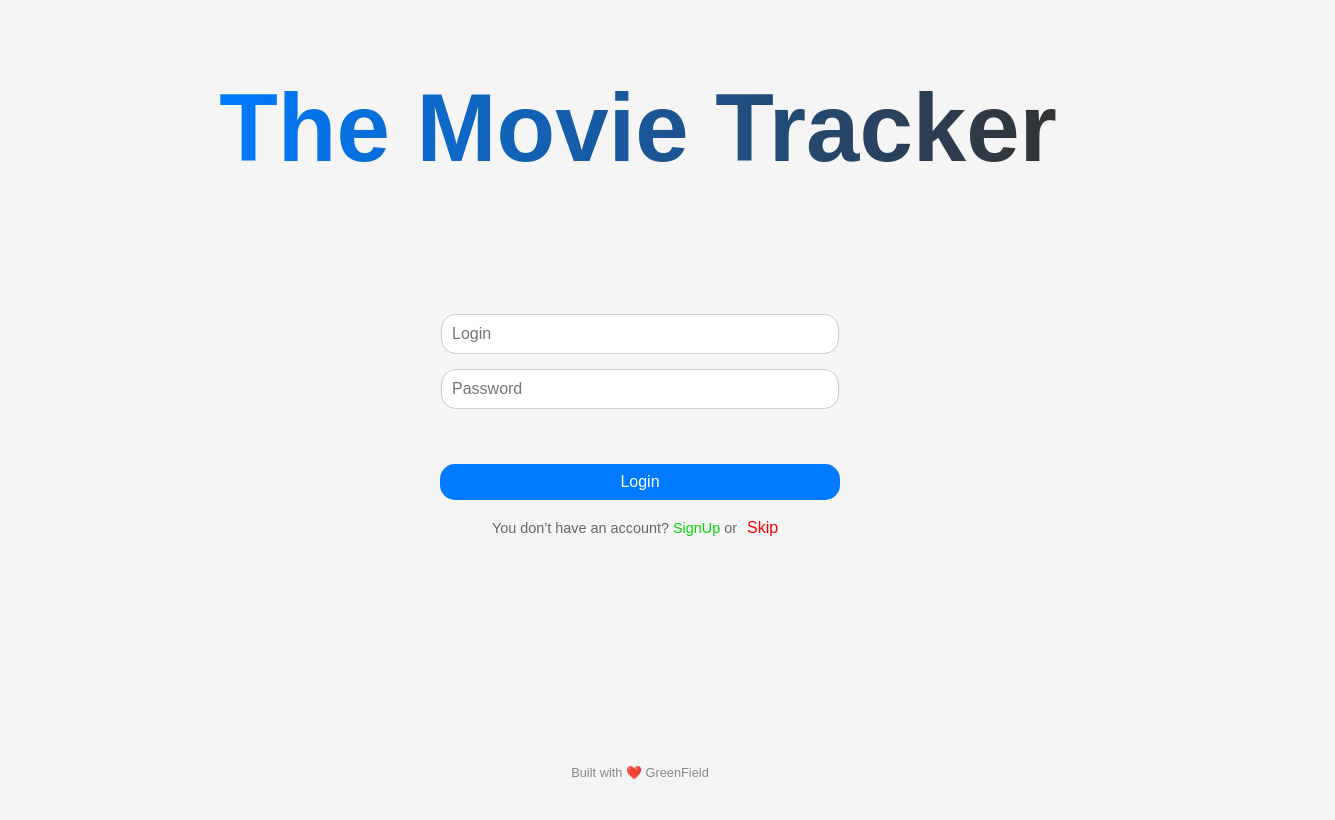
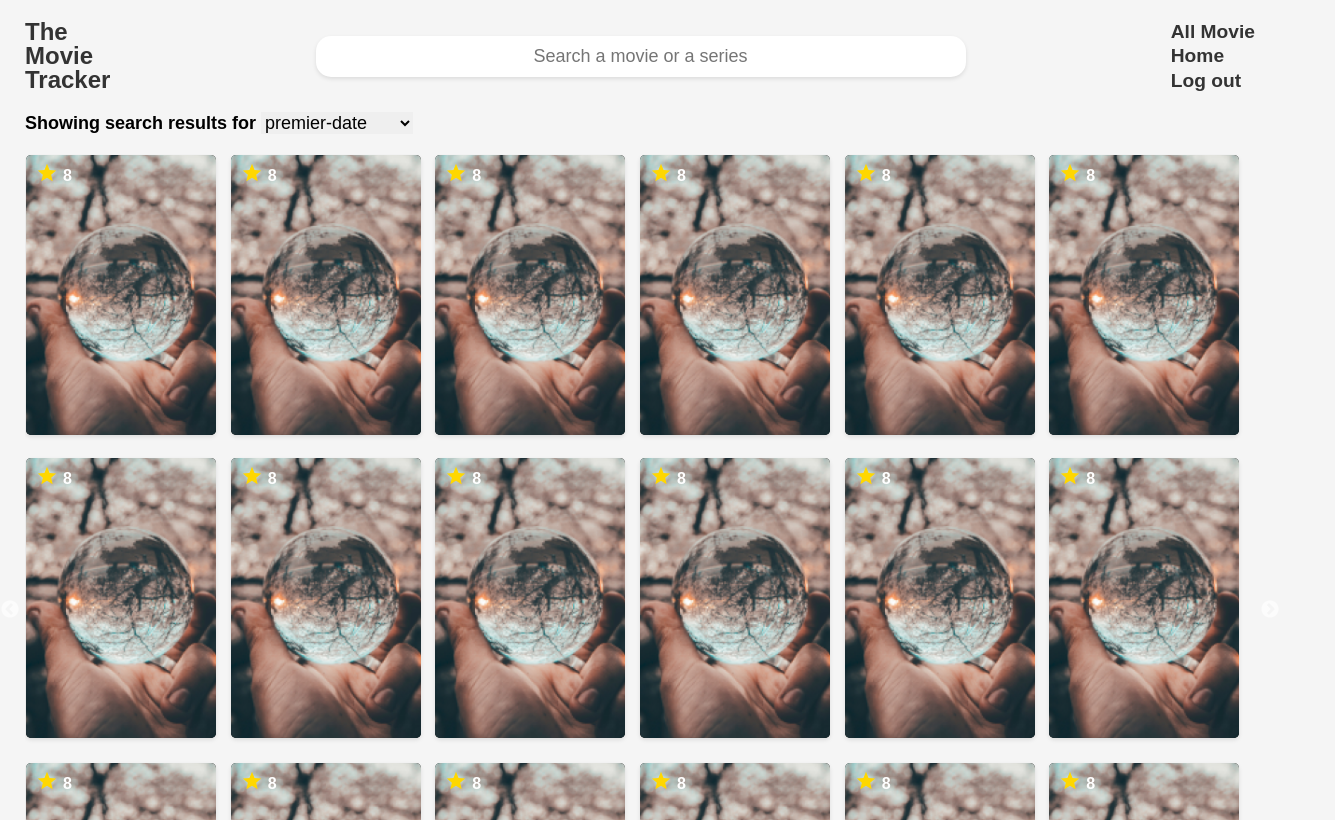
Before and after one commit to maksimpronin1991/GreenField-MovieFinder, a React (Vite) app: page / in a window 1280 px wide. Shown: the whole page, 1335 px wide, since content can reach past the window. Built offline with nearby package versions, Linux system fonts and the light colour scheme.

Commit message:
feat: routes with AppRoute

```diff
--- a/src/components/header/header.tsx
+++ b/src/components/header/header.tsx
@@ -1,11 +1,12 @@
 import { Link } from "react-router-dom";
 import styles from './header.module.css'
+import { AppRoute } from "../../const";
 
 const Header = () => {
     return (
         <div className={styles.topContainer}>
             {/* Заголовок */}
-            <Link to="/home"><h1 className={styles.title}>The<br />Movie<br /> Tracker</h1></Link>
+            <Link to={AppRoute.Home}><h1 className={styles.title}>The<br />Movie<br /> Tracker</h1></Link>
 
             {/* Поисковая строка */}
             <div className={styles.searchBar}>
@@ -13,9 +14,9 @@ const Header = () => {
             </div>
             <nav className={styles.navigation}>
                 <ul className={styles.navigationList}>
-                    <li className="navigationItem"><Link to="/searchScreen" className="navugationLink">All Movie</Link></li>
-                    <li className="navigationItem"><Link to="/home" className="navugationLink">Home</Link></li>
-                    <li className="navigationItem"><Link to="/" className="navugationLink">Log out</Link></li>
+                    <li className="navigationItem"><Link to={AppRoute.SearchScreen} className="navugationLink">All Movie</Link></li>
+                    <li className="navigationItem"><Link to={AppRoute.Home} className="navugationLink">Home</Link></li>
+                    <li className="navigationItem"><Link to={AppRoute.Login} className="navugationLink">Log out</Link></li>
                 </ul>
             </nav>
         </div>
--- a/src/const.ts
+++ b/src/const.ts
@@ -1,7 +1,7 @@
 export enum AppRoute {
-  Login = '/',
+  Login = '/login',
   Registration = '/registration',
   Home = '/home',
   MovieScreen = '/movieScreen/:movieId?',
-  SearchScreen = '/searchScreen'
+  SearchScreen = '/',
 }
--- a/src/pages/home-screen/homeScreen.tsx
+++ b/src/pages/home-screen/homeScreen.tsx
@@ -6,6 +6,7 @@ import "slick-carousel/slick/slick-theme.css";
 
 import { Link } from 'react-router-dom';
 import Header from '../../components/header/header';
+import { AppRoute } from '../../const';
 
 const HomeScreen = () => {
     const moviePosters = [
@@ -52,10 +53,10 @@ const HomeScreen = () => {
                 <section className={styles.section}>
                     <h2 className={styles.sectionTitle}>Currently Watching</h2>
                     <div className={styles.middleMovieContainer}>
-                        <Link to="/movieScreen" className={styles.movieCard}>
+                        <Link to={AppRoute.MovieScreen} className={styles.movieCard}>
                             <img src="src\img\Rectangle 39.jpg" alt="Movie Poster" className={styles.moviePoster} />
                         </Link>
-                        <Link to="/movieScreen"  className={styles.movieCard}>
+                        <Link to={AppRoute.MovieScreen}  className={styles.movieCard}>
                             <img src="src\img\Rectangle 39.jpg" alt="Movie Poster" className={styles.moviePoster} />
                         </Link>
                     </div>
@@ -65,15 +66,15 @@ const HomeScreen = () => {
                 <section className={styles.section}>
                     <h2 className={styles.sectionTitle}>Suggested To Watch</h2>
                     <div className={styles.middleMovieContainer}>
-                        <Link to="/movieScreen"  className={styles.movieCard}>
+                        <Link to={AppRoute.MovieScreen}  className={styles.movieCard}>
                             <img src="https://via.placeholder.com/150" alt="Movie Poster" className={styles.moviePoster} />
                             <span className={styles.rating}>8.7</span>
                         </Link>
-                        <Link  to="/movieScreen" className={styles.movieCard}>
+                        <Link  to={AppRoute.MovieScreen} className={styles.movieCard}>
                             <img src="https://via.placeholder.com/150" alt="Movie Poster" className={styles.moviePoster} />
                             <span className={styles.rating}>8.7</span>
                         </Link>
-                        <Link  to="/movieScreen" className={styles.movieCard}>
+                        <Link  to={AppRoute.MovieScreen} className={styles.movieCard}>
                             <img src="https://via.placeholder.com/150" alt="Movie Poster" className={styles.moviePoster} />
                             <span className={styles.rating}>8.7</span>
                         </Link>
@@ -88,7 +89,7 @@ const HomeScreen = () => {
                     <h2 className={styles.sectionTitle}>Previously Watched</h2>
                     <Slider {...settings}>
                         {moviePosters.map((poster, index) => (
-                            <Link to="/movieScreen"  key={index}>
+                            <Link to={AppRoute.MovieScreen}  key={index}>
                                 <div className={styles.movieCard}>
                                     <img src={poster} alt={`Movie Poster ${index}`} className={styles.moviePoster} />
                                 </div>
--- a/src/pages/registration-screen/registrationScreen.module.css
+++ b/src/pages/registration-screen/registrationScreen.module.css
@@ -8,7 +8,7 @@
  .scrollingHeader {
   position: fixed;
   /* Фиксированное положение */
-  top: 30px;
+  top: 70px;
   left: 0;
   width: 100%;
   /* Занимает всю ширину экрана */
--- a/src/pages/registration-screen/registrationScreen.tsx
+++ b/src/pages/registration-screen/registrationScreen.tsx
@@ -1,3 +1,4 @@
+import { AppRoute } from "../../const";
 import styles from "./registrationScreen.module.css"
 import { Link } from 'react-router-dom';
 
@@ -25,7 +26,7 @@ const RegistrationScreen = () => {
       {/* Ссылка для входа */}
       <p className={styles.loginLink}>
         Already have an account?{' '}
-        <Link to="/" className={styles.link}>Login</Link>
+        <Link to={AppRoute.Login} className={styles.link}>Login</Link>
       </p>
       </form>
 
--- a/src/pages/search-screen/search-screen.tsx
+++ b/src/pages/search-screen/search-screen.tsx
@@ -6,6 +6,7 @@ import "slick-carousel/slick/slick.css";
 import "slick-carousel/slick/slick-theme.css";
 import { Link } from 'react-router-dom';
 import Header from '../../components/header/header';
+import { AppRoute } from '../../const';
 
 const SearchScreen = () => {
     const moviePosters = [
@@ -85,7 +86,7 @@ const SearchScreen = () => {
                     </div>
                     <Slider {...settings}>
                         {moviePosters.map((poster, index) => (
-                            <Link to="/movieScreen" key={index}>
+                            <Link to={AppRoute.MovieScreen} key={index}>
                                 <div className={styles.movieCard}>
                                     <img src={poster} alt={`Movie Poster ${index}`} className={styles.moviePoster} />
                                     <div className={styles.cardRating}>8</div>
```
